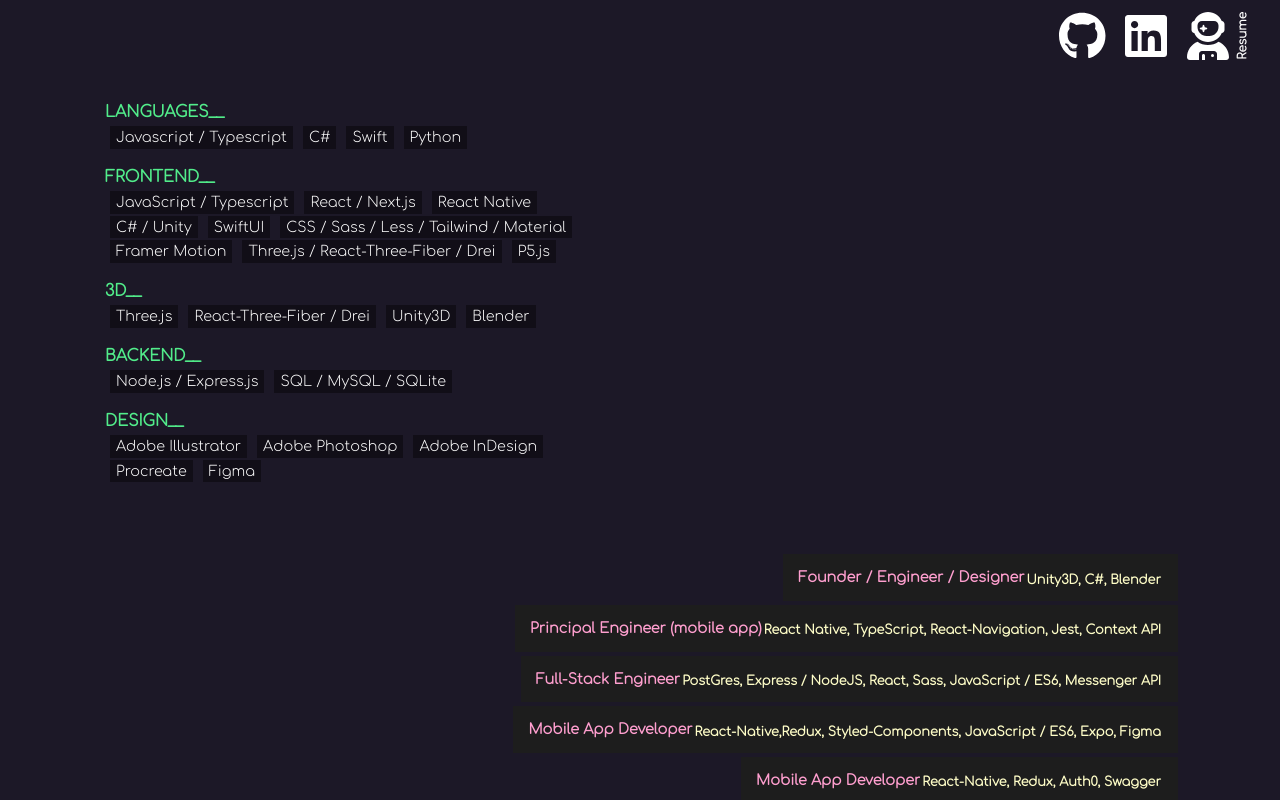
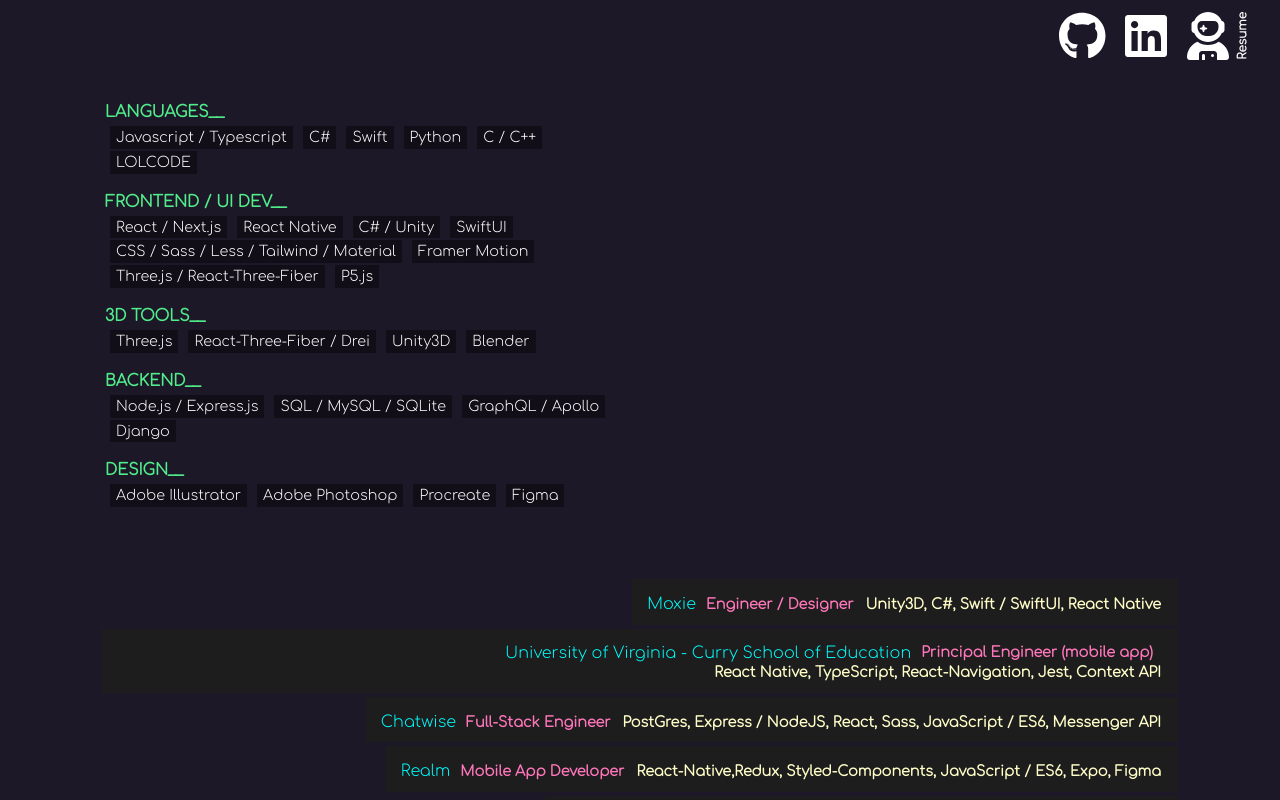
Before and after one commit to ErikKimsey/erikkimsey.github.io, a React (Create React App) app: page / in a window 1280 px wide. Shown: the part 720-1520 px from the top of the page. Built offline with nearby package versions, Linux system fonts and the light colour scheme.

Commit message:
Adjusted styles and data for skillset and experience. fixed framer motion mode exit errors.  fixed p5 resize error

```diff
--- a/src/Experience/ExperienceItem.jsx
+++ b/src/Experience/ExperienceItem.jsx
@@ -26,6 +26,7 @@
         onClick={() => (modalOpen ? close() : open())}
       // style={{ zIndex: index + 4, top: `${(index * 40) + 100}px`, marginLeft: `${(index * 10) - 80}px` }}
       >
+        <div className="expItemName">{name}</div>
         <div className="expItemRole">{role}</div>
         <div className="expItemStack">{stack}</div>
         {/* <div className="expItemLabel">{name}</div>
@@ -49,16 +50,16 @@
 function ModalContainer({ children, label }) {
   // Enables the animation of components that have been removed from the tree
   return (<AnimatePresence
+    mode='wait'
     // Disable any initial animations on children that
     // are present when the component is first rendered
     initial={false}
     // Only render one component at a tim
     // The exiting component will finish its exit
     // animation before entering component is rendered
-    exitBeforeEnter={true}
+
     // Fires when all exiting nodes have completed animating out
     onExitComplete={() => console.log("Exit complete")}
-    mode='wait'
   >
     {children}
   </AnimatePresence >)
--- a/src/Experience/experience_data.js
+++ b/src/Experience/experience_data.js
@@ -2,11 +2,11 @@
 export const EXPERIENCE_DATA = [
   {
     name: 'Moxie',
-        role: 'Founder / Engineer / Designer',
+    role: 'Engineer / Designer',
     dates: '2021 - Current',
-        stack: 'Unity3D, C#, Blender',
-        url: '',
-        github: '',
+    stack: 'Unity3D, C#, Swift / SwiftUI, React Native',
+    url: '(not yet!)',
+    github: '(private)',
     img: '',
     about: [
       'Develop the entirety of Moxie\'s core functionality, desired interactivity, and environmental aesthetic traits,',
--- a/src/Experience/styles/experienceItem.scss
+++ b/src/Experience/styles/experienceItem.scss
@@ -15,16 +15,23 @@
   margin: 2px;
   background-color: #1d1d1d;
 
+  .expItemName {
+    padding-right: 10px;
+    color: aqua;
+    // font-weight: 500;
+  }
+
   .expItemRole {
-    color: #ff9fcf;
+    color: #ff76bb;
     font-size: .9rem;
-    font-weight: 800;
-    padding-bottom: 5px;
+    font-weight: 700;
+    // padding-bottom: 5px;
+    padding-right: 10px;
   }
 
   .expItemStack {
     padding: 2px;
-    font-size: 0.8rem;
+    font-size: 0.9rem;
     font-weight: 600;
     color: rgb(255, 254, 200);
   }
--- a/src/Footer/Footer.jsx
+++ b/src/Footer/Footer.jsx
@@ -73,7 +73,7 @@
     )
   } else {
     return (
-      <AnimatePresence exitBeforeEnter>
+      <AnimatePresence mode='wait'>
         <motion.div className="footerContainerInactive"
           whileHover={{ scale: 1.1 }}
           whileTap={{ scale: 0.9 }}
--- a/src/P5Sketch/P5Sketch.jsx
+++ b/src/P5Sketch/P5Sketch.jsx
@@ -60,16 +60,17 @@
     setDimens(props);
     let device = deviceType();
     setDevType(device);
-    window.addEventListener('resize', windowResized);
+    // window.addEventListener('resize', windowResized);
     return () =>
-      window.removeEventListener('resize', windowResized)
+      console.log("fun time");
+    // window.removeEventListener('resize', windowResized)
   }, []);
 
   useLayoutEffect(() => {
     setDimens(props);
     let device = deviceType();
     setDevType(device);
-    window.addEventListener('resize', windowResized);
+    // window.addEventListener('resize', windowResized);
   }, []);
 
 
@@ -102,12 +103,12 @@
     max_distance = p5.dist(0, 0, p5.displayWidth, p5.displayHeight);
   };
 
-  function windowResized(p5) {
-    if (p5) {
-      p5.resizeCanvas(p5.windowWidth, p5.windowHeight);
-      initTextElements(p5);
-    }
-  }
+  // function windowResized(p5) {
+  //   if (p5) {
+  //     p5.resizeCanvas(p5.windowWidth, p5.windowHeight);
+  //     initTextElements(p5);
+  //   }
+  // }
 
   function keyPressed(p5) {
     p5.noStroke();
@@ -169,8 +170,9 @@
           // p5.line(i, j, p5.mouseX, p5.mouseY);
 
           p5.point(i, j);
-          p5.strokeWeight(distScale);
+          p5.strokeWeight(distScale - 3);
           p5.stroke(`rgb(77,77,77)`);
+          //
         }
 
         /**
@@ -196,6 +198,6 @@
 
   return (
     <>
-      <Sketch preload={preload} setup={setup} draw={draw} windowResized={windowResized} keyPressed={keyPressed} style={{ position: "fixed", top: 0, left: 0, zIndex: 0 }} />
+      <Sketch preload={preload} setup={setup} draw={draw} keyPressed={keyPressed} style={{ position: "fixed", top: 0, left: 0, zIndex: 0 }} />
     </>)
 }
--- a/src/__data/data.js
+++ b/src/__data/data.js
@@ -8,11 +8,13 @@
   'Javascript / Typescript',
   'C#',
   'Swift',
-  'Python'
+  'Python',
+  'C / C++',
+  'LOLCODE'
 ]
 
 const THREE_D = [
-  '3D',
+  '3D TOOLS',
   'Three.js',
   'React-Three-Fiber / Drei',
   'Unity3D',
@@ -23,22 +25,20 @@
   'DESIGN',
   'Adobe Illustrator',
   'Adobe Photoshop',
-  'Adobe InDesign',
   'Procreate',
   'Figma',
 ]
 
 
 const FRONTEND = [
-  'FRONTEND',
-  'JavaScript / Typescript',
+  'FRONTEND / UI DEV',
   'React / Next.js',
   'React Native',
   'C# / Unity',
   'SwiftUI',
   'CSS / Sass / Less / Tailwind / Material',
   'Framer Motion',
-  'Three.js / React-Three-Fiber / Drei',
+  'Three.js / React-Three-Fiber',
   'P5.js'
 ]
 
@@ -52,15 +52,14 @@
   'BACKEND',
   'Node.js / Express.js',
   'SQL / MySQL / SQLite',
+  'GraphQL / Apollo',
+  'Django'
 ]
 
 const AUDIO_VIDEO = [
   'AUDIO / VIDEO',
   'Ableton Live',
-  'Propellerhead Reason',
-  'Adobe Premiere',
-  'Adobe After Effects',
-  'Blender',
+  'Propellerhead Reason'
 ]
 
 const CONTACT_DATA = {
```
Lines whose indentation alone changed are shown as unchanged.
